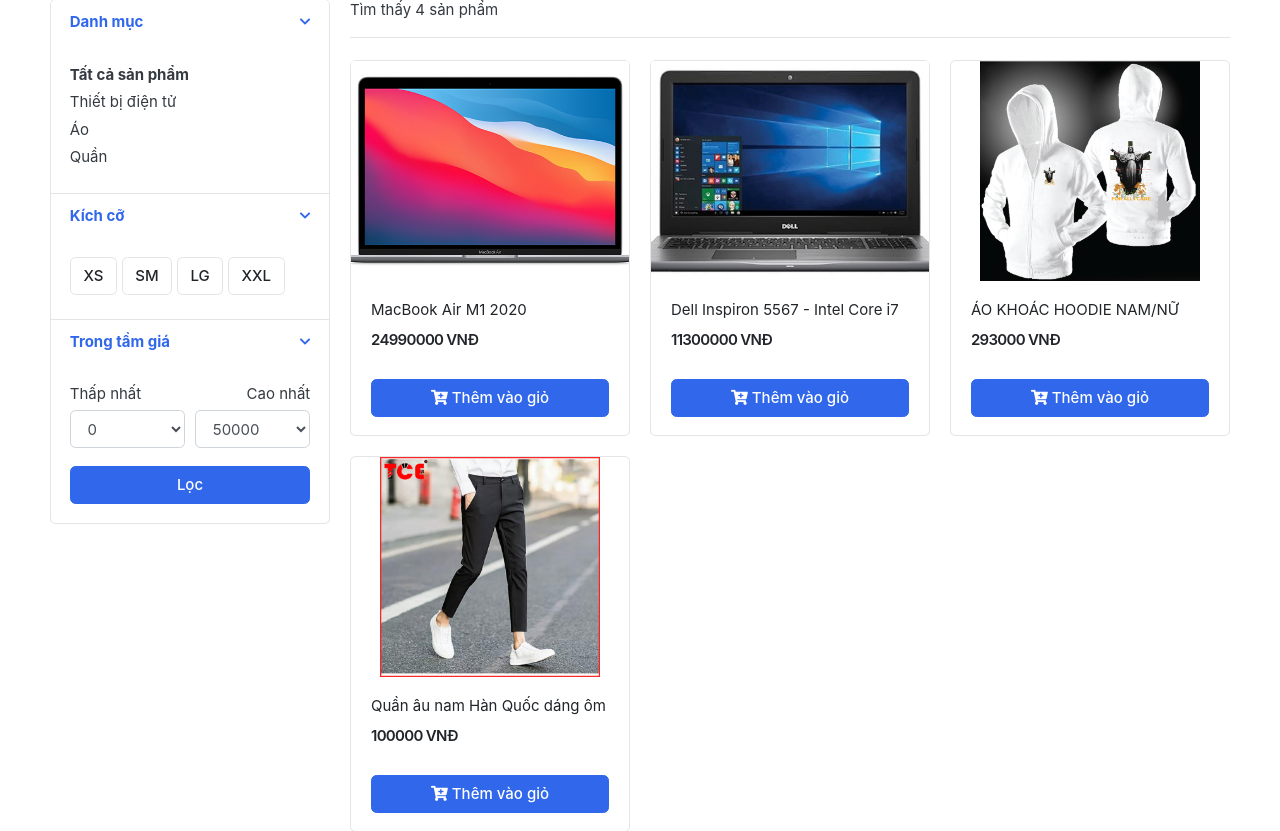
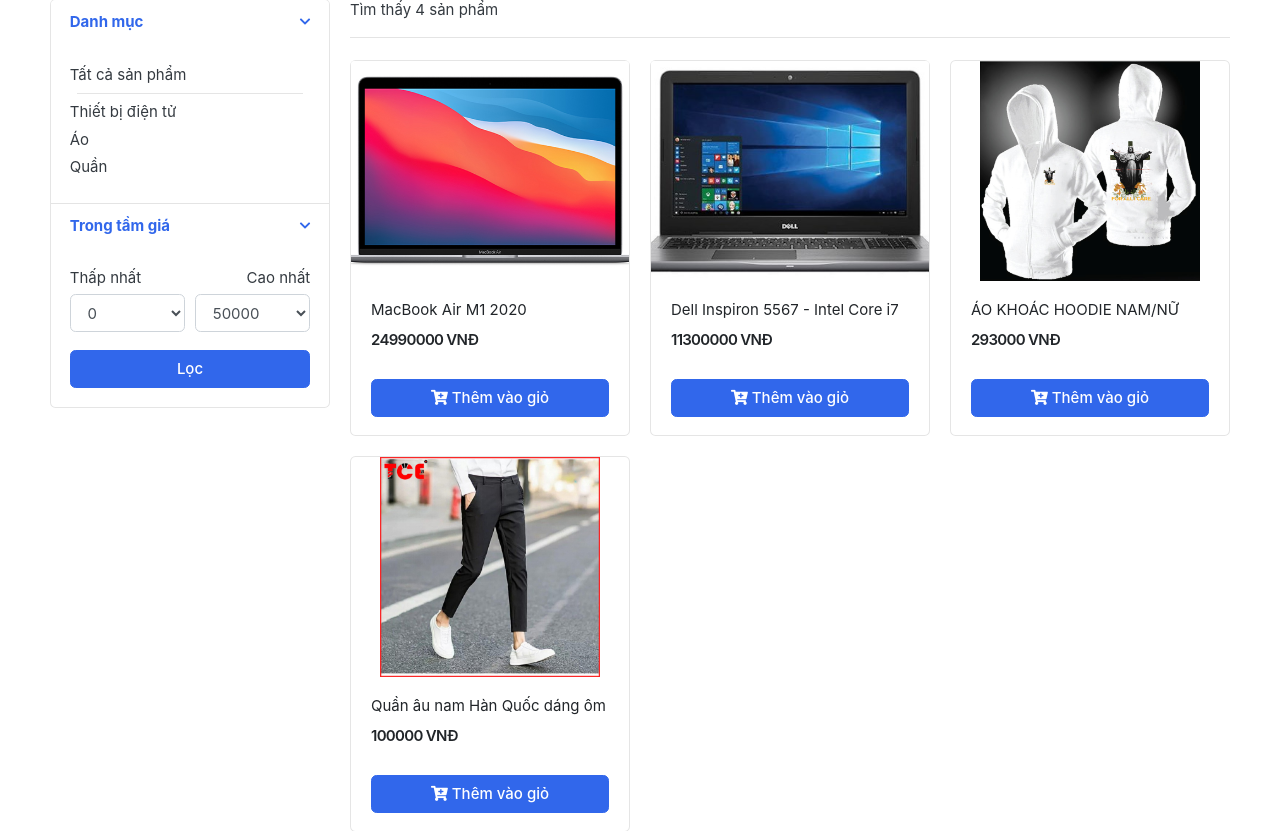
Before and after one commit to phuocleoceo/foodapp, a Django app: page /product/ in a window 1280 px wide. Shown: the part 122-953 px from the top of the page. Run offline with Django 4.2, Linux system fonts and the light colour scheme; data comes from the database, SQL or seed files in the repository; some libraries are stand-ins or nearby versions; some web fonts are replaced.

Commit message:
Style for All Product Category

```diff
--- a/templates/partial/header.html
+++ b/templates/partial/header.html
@@ -14,9 +14,10 @@
                             <i class="fa fa-bars"></i> Tất cả danh mục
                         </button>
                         <div class="dropdown-menu">
-                            <a class="dropdown-item" href="{% url 'product' %}">
-                                Tất cả sản phẩm
-                            </a>
+                            <a class="dropdown-item" href="{% url 'product' %}">Tất cả sản phẩm</a>
+
+                            <hr style="margin: 4px;" />
+
                             {% for category in links %}
                             <a class="dropdown-item" href="{{ category.get_product }}">
                                 {{ category.name }}
@@ -48,11 +49,11 @@
                         <div class="widget-header">
                             <small class="title text-muted">Chào mừng !</small>
                             <div>
-                                <a href="./login">Đăng nhập</a> <span class="dark-transp"> | </span>
-                                <a href="./register"> Đăng ký</a>
+                                <a href="/login">Đăng nhập</a> <span class="dark-transp"> | </span>
+                                <a href="/register"> Đăng ký</a>
                             </div>
                         </div>
-                        <a href="./cart" class="widget-header pl-3 ml-3">
+                        <a href="/cart" class="widget-header pl-3 ml-3">
                             <div class="icon icon-sm rounded-circle border"><i class="fa fa-shopping-cart"></i>
                             </div>
                             <span class="badge badge-pill badge-danger notify">0</span>
--- a/templates/product/product.html
+++ b/templates/product/product.html
@@ -20,46 +20,15 @@
                             <div class="card-body">
 
                                 <ul class="list-menu">
-                                    <li><a href="{% url 'product' %}">
-                                            <b>Tất cả sản phẩm</b>
-                                        </a></li>
+                                    <li>
+                                        <a href="{% url 'product' %}">Tất cả sản phẩm</a>
+                                    </li>
+                                    <hr style="margin: 7px;" />
                                     {% for c in categories %}
                                     <li><a href="{{ c.slug }}">{{ c.name }}</a></li>
                                     {% endfor %}
                                 </ul>
 
-                            </div>
-                        </div>
-                    </article>
-
-                    <article class="filter-group">
-                        <header class="card-header">
-                            <a href="#" data-toggle="collapse" data-target="#collapse_4" aria-expanded="true" class="">
-                                <i class="icon-control fa fa-chevron-down"></i>
-                                <h6 class="title">Kích cỡ </h6>
-                            </a>
-                        </header>
-                        <div class="filter-content collapse show" id="collapse_4">
-                            <div class="card-body">
-                                <label class="checkbox-btn">
-                                    <input type="checkbox">
-                                    <span class="btn btn-light"> XS </span>
-                                </label>
-
-                                <label class="checkbox-btn">
-                                    <input type="checkbox">
-                                    <span class="btn btn-light"> SM </span>
-                                </label>
-
-                                <label class="checkbox-btn">
-                                    <input type="checkbox">
-                                    <span class="btn btn-light"> LG </span>
-                                </label>
-
-                                <label class="checkbox-btn">
-                                    <input type="checkbox">
-                                    <span class="btn btn-light"> XXL </span>
-                                </label>
                             </div>
                         </div>
                     </article>
@@ -141,7 +110,7 @@
                         </figure>
                     </div>
                     {% endfor %}
-                </div> <!-- row end.// -->
+                </div>
 
 
                 <nav class="mt-4" aria-label="Page navigation sample">
```
